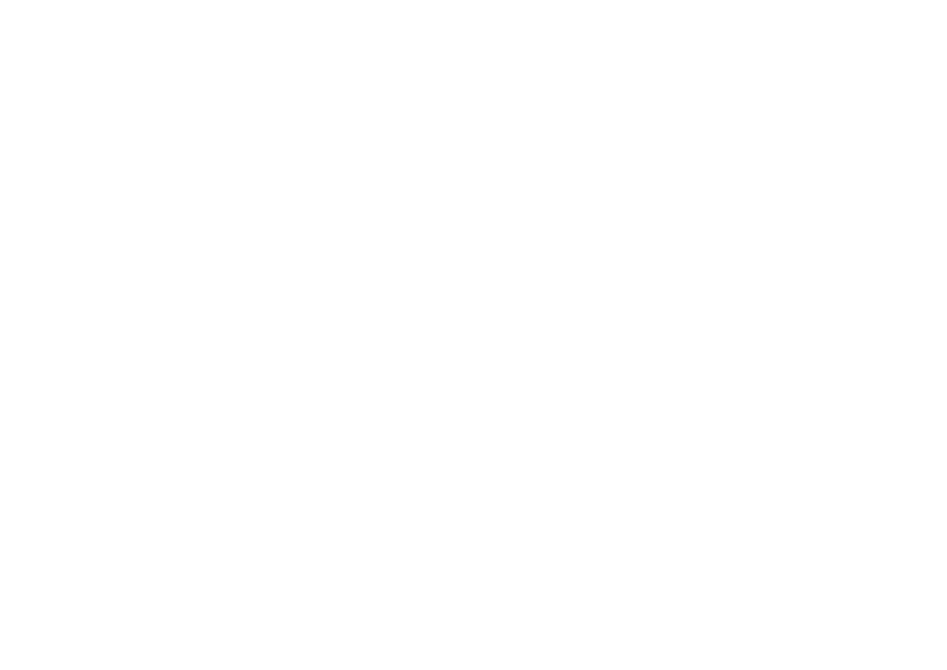
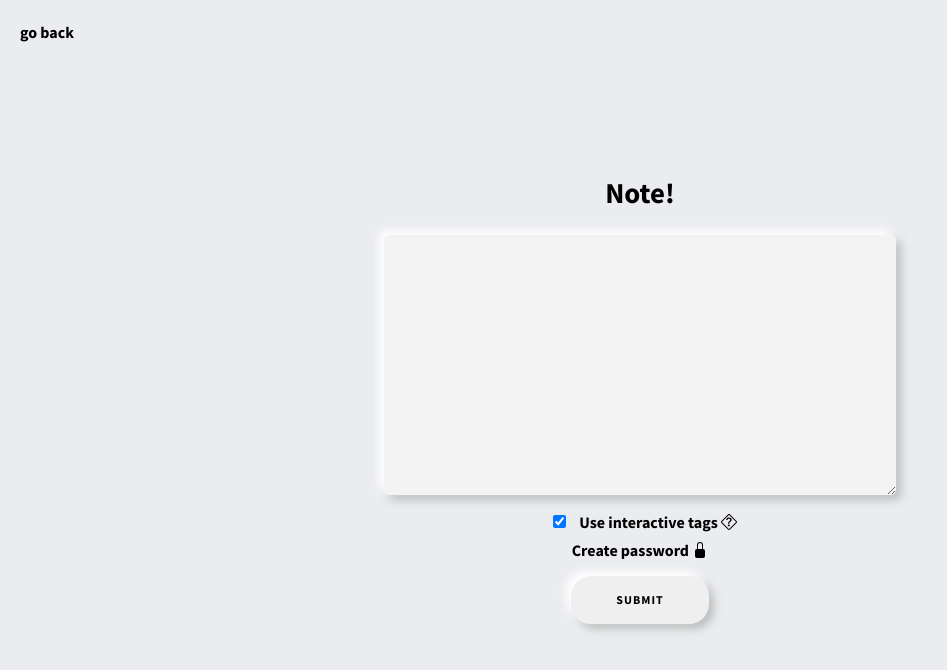
Before and after one commit to makoteq/Azorius-note-1, a Vue app: page /add in a window 1280 px wide. Shown: the top 670 px of the page, without its empty margins (0-947 px from the left). Built offline with nearby package versions, Linux system fonts and the light colour scheme.

Commit message:
add&delete func

```diff
--- a/src/components/addComponent.vue
+++ b/src/components/addComponent.vue
@@ -39,6 +39,7 @@
 <script>
 import debounce from "lodash.debounce";
 import axios from "axios";
+import Swal from "sweetalert2";
 export default {
   name: "addComponent",
   data() {
@@ -58,17 +59,20 @@
       code: ""
     };
   },
-  mounted() {
-    this.notes.one = JSON.parse(localStorage.getItem("notes")).one;
-    this.notes.two = JSON.parse(localStorage.getItem("notes")).two;
-    this.notes.three = JSON.parse(localStorage.getItem("notes")).three;
-    console.log(this.notes.three.status);
-    // localStorage.setItem("notes", JSON.stringify(this.notes));
-  },
 
   methods: {
     send() {
-      if (this.notes.three.status != "") {
+      if (localStorage.note3) {
+        Swal.fire({
+          position: "top-end",
+          icon: "error",
+          title: "Oops...",
+          text: "You can't create more then 3 notes.",
+          width: "100",
+          showConfirmButton: false,
+          timer: 1500
+        });
+      } else {
         axios
           .post("/api/insert", {
             note: this.note,
@@ -76,6 +80,13 @@
           })
           .then(response => {
             this.code = response.data.code;
+            if (!localStorage.note1) {
+              localStorage.note1 = response.data.code;
+            } else if (!localStorage.note2) {
+              localStorage.note2 = response.data.code;
+            } else {
+              localStorage.note3 = response.data.code;
+            }
             this.$router.push({
               name: "Note",
               params: { note: this.note, code: this.code }
@@ -201,6 +212,7 @@
   padding: 10px;
   border-radius: 5px;
   margin: 10px;
+  max-width: 40vw;
   transition: all 0.4s;
   &:focus {
     outline: 0;
--- a/src/components/listComponent.vue
+++ b/src/components/listComponent.vue
@@ -1,24 +1,92 @@
 <template>
   <b-col class="h-100 leftCol">
     <div class="innerCon">
-      <p class="list">
-        <span class="open">545f</span>
-        <span class="delete"> <b-icon-trash></b-icon-trash></span>
-      </p>
-      <p class="list">
-        <span class="open">545f</span>
-        <span class="delete"><b-icon-trash></b-icon-trash></span>
+      <p v-for="item in notes" :key="item.code" class="list">
+        <span @click="open(item.code)" class="open">{{ item.code }}</span>
+        <span @click="deleteFunc(item.code, item.id)" class="delete">
+          <b-icon-trash></b-icon-trash
+        ></span>
       </p>
     </div>
     <p class="list">
-      <span class="add">add <b-icon-plus-square></b-icon-plus-square></span>
+      <router-link to="/add">
+        <span v-show="check" class="add"
+          >add <b-icon-plus-square></b-icon-plus-square></span
+      ></router-link>
     </p>
   </b-col>
 </template>
 
 <script>
+import axios from "axios";
 export default {
-  name: "getComponent"
+  name: "getComponent",
+  data() {
+    return {
+      notes: []
+    };
+  },
+  methods: {
+    open(code) {
+      axios
+        .post("/api/getdata", {
+          code: code
+        })
+        .then(response => {
+          this.$router.push({
+            name: "Note",
+            params: { note: response.data[0].note, code: response.data[0].code }
+          });
+        })
+        .catch(error => {
+          console.log(error.response);
+        });
+    },
+    deleteFunc(code, id) {
+      axios
+        .post("/api/delete", {
+          code: code
+        })
+        .then(response => {
+          switch (id) {
+            case 0:
+              localStorage.note1 = "";
+              break;
+
+            case 1:
+              localStorage.note2 = "";
+              break;
+
+            case 2:
+              localStorage.note3 = "";
+              break;
+          }
+          location.reload();
+          console.log(response);
+        })
+        .catch(error => {
+          console.log(error.response);
+        });
+    }
+  },
+  mounted() {
+    if (localStorage.note1) {
+      this.$set(this.notes, 0, { code: localStorage.getItem("note1"), id: 0 });
+    }
+    if (localStorage.note2) {
+      this.$set(this.notes, 1, { code: localStorage.getItem("note2"), id: 1 });
+    }
+    if (localStorage.note3) {
+      this.$set(this.notes, 2, { code: localStorage.getItem("note3"), id: 2 });
+    }
+    console.log(this.notes);
+  },
+  computed: {
+    check() {
+      if (localStorage.note3) return 0;
+      else return 1;
+    }
+  }
 };
 </script>
 
--- a/src/router/index.js
+++ b/src/router/index.js
@@ -1,6 +1,8 @@
 import Vue from "vue";
 import VueRouter from "vue-router";
 import Home from "../views/Home.vue";
+import Add from "../views/Add.vue";
+import Note from "../views/Note.vue";
 
 Vue.use(VueRouter);
 
@@ -11,12 +13,14 @@
     component: Home
   },
   {
+    path: "/add",
+    name: "Add",
+    component: Add
+  },
+  {
     path: "/note",
     name: "Note",
-    // route level code-splitting
-    // this generates a separate chunk (about.[hash].js) for this route
-    // which is lazy-loaded when the route is visited.
-    component: () => import(/* webpackChunkName: "about" */ "../views/Note.vue")
+    component: Note
   }
 ];
 
--- /dev/null
+++ b/src/views/Add.vue
@@ -0,0 +1,51 @@
+<template>
+  <div class="wrapper">
+    <p @click="goBack" class="goBack">go back</p>
+    <addComponent />
+  </div>
+</template>
+<script>
+import addComponent from "@/components/addComponent.vue";
+export default {
+  name: "Note",
+  components: {
+    addComponent
+  },
+  methods: {
+    goBack() {
+      this.$router.push({
+        name: "Home"
+      });
+    }
+  }
+};
+</script>
+<style lang="scss" scoped>
+.wrapper {
+  width: 100%;
+  min-height: 100vh;
+  display: flex;
+  justify-content: center;
+  align-items: center;
+  background: #ebecf0;
+}
+.container {
+  border-radius: 10px;
+  box-shadow: -5px -5px 10px #fff, 5px 5px 10px #babebc;
+  width: 85%;
+  min-height: 60vh;
+  padding: 0;
+}
+.goBack {
+  position: absolute;
+  top: 0;
+  margin: 20px;
+  left: 0;
+  cursor: pointer;
+  color: black;
+  font-weight: bold;
+}
+span {
+  color: #ff4b2b;
+}
+</style>
--- a/src/views/Home.vue
+++ b/src/views/Home.vue
@@ -7,7 +7,7 @@
       </p>
       <b-container class="h-100" fluid>
         <b-row class="h-100">
-          <addComponent v-if="1" />
+          <addComponent v-if="localcheck" />
           <list v-else />
           <getNotes />
         </b-row>
@@ -28,6 +28,17 @@
     addComponent,
     getNotes,
     list
+  },
+  computed: {
+    localcheck: function() {
+      //localStorage.clear();
+      //  localStorage.note1 = "r4";
+      if (localStorage.note1) {
+        return 0;
+      } else {
+        return 1;
+      }
+    }
   }
 };
 </script>
```
